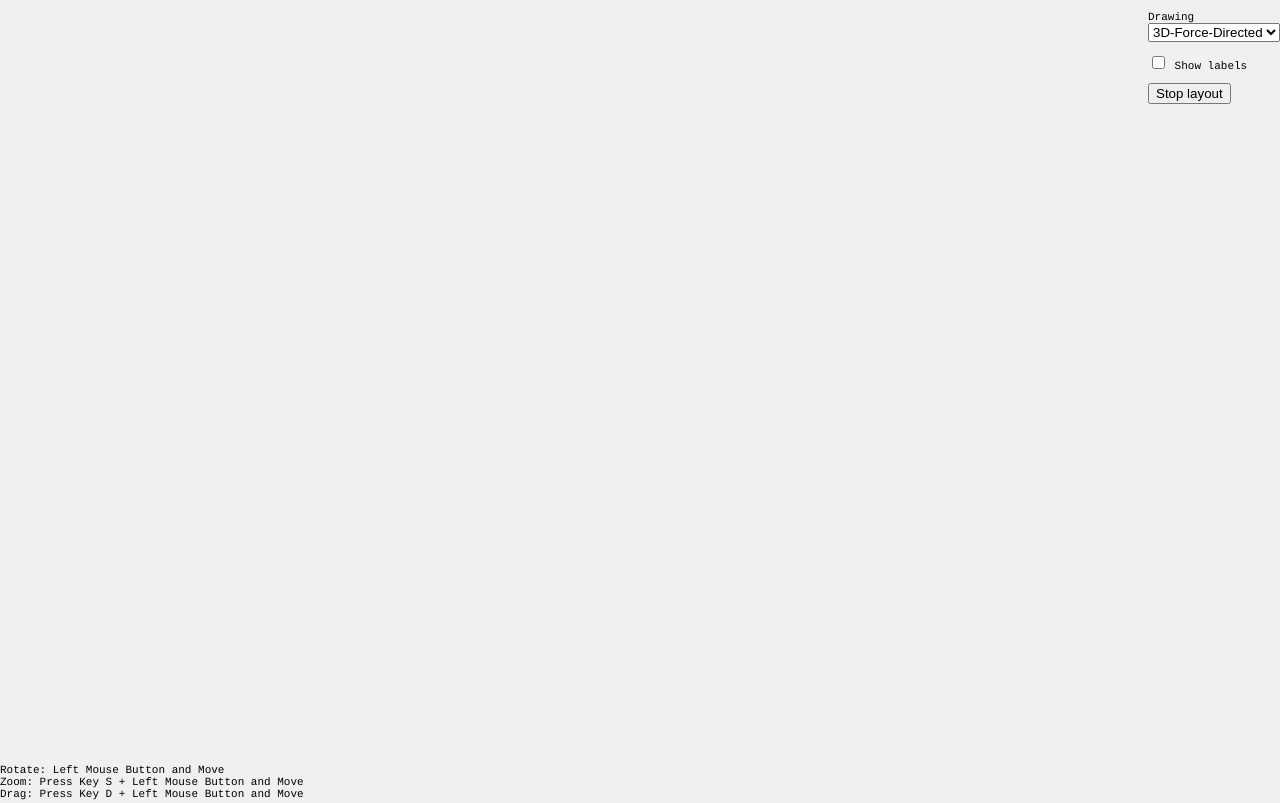
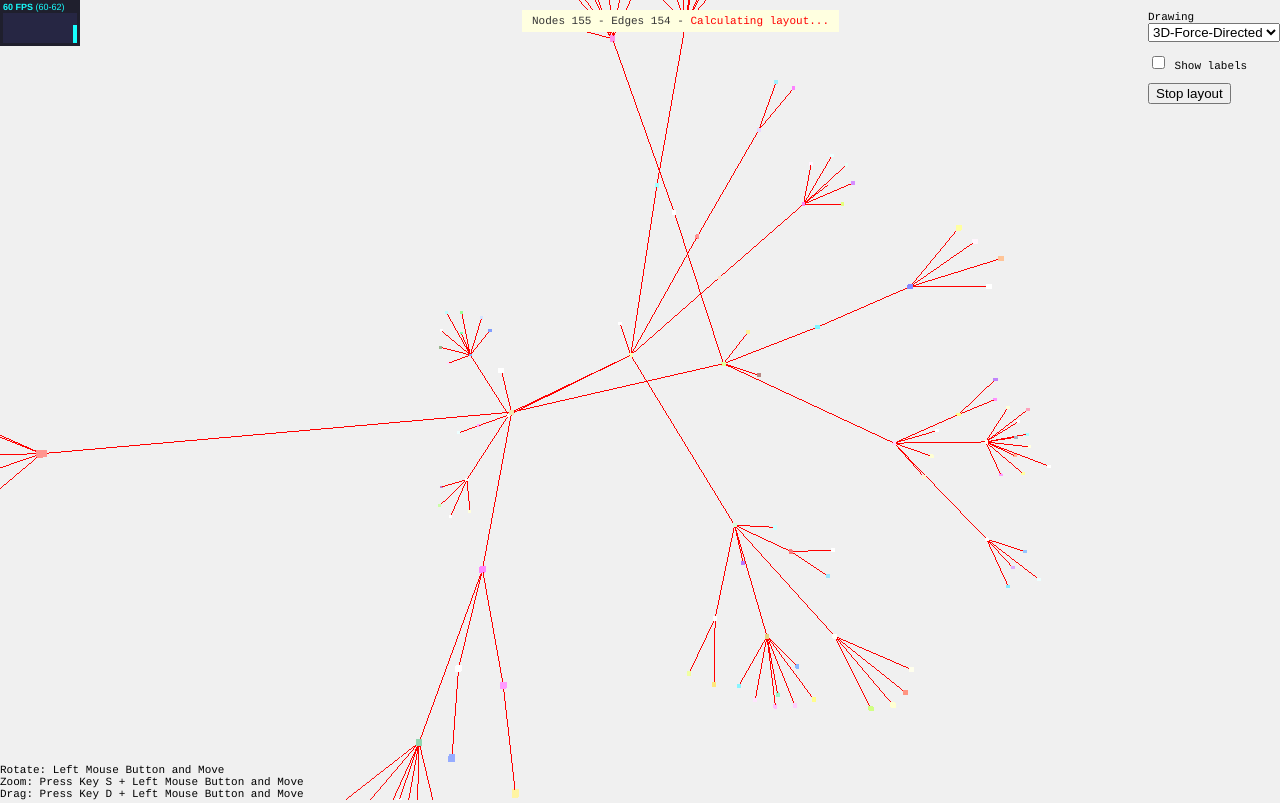
Before and after one commit to davidpiegza/Graph-Visualization, a plain HTML site: page index_example.html in a window 1280 px wide. Drawn offline with Linux system fonts and the light colour scheme.

Commit message:
Update example html page

```diff
--- a/index_example.html
+++ b/index_example.html
@@ -15,7 +15,7 @@
 <html>
   <head>
     <title>Graph Visualization</title>
-    <script type="text/javascript" src="build/graph-min.js"></script>
+    <script type="text/javascript" src="build/graph.min.js"></script>
 
     <script type="text/javascript">
       var drawing;
```
